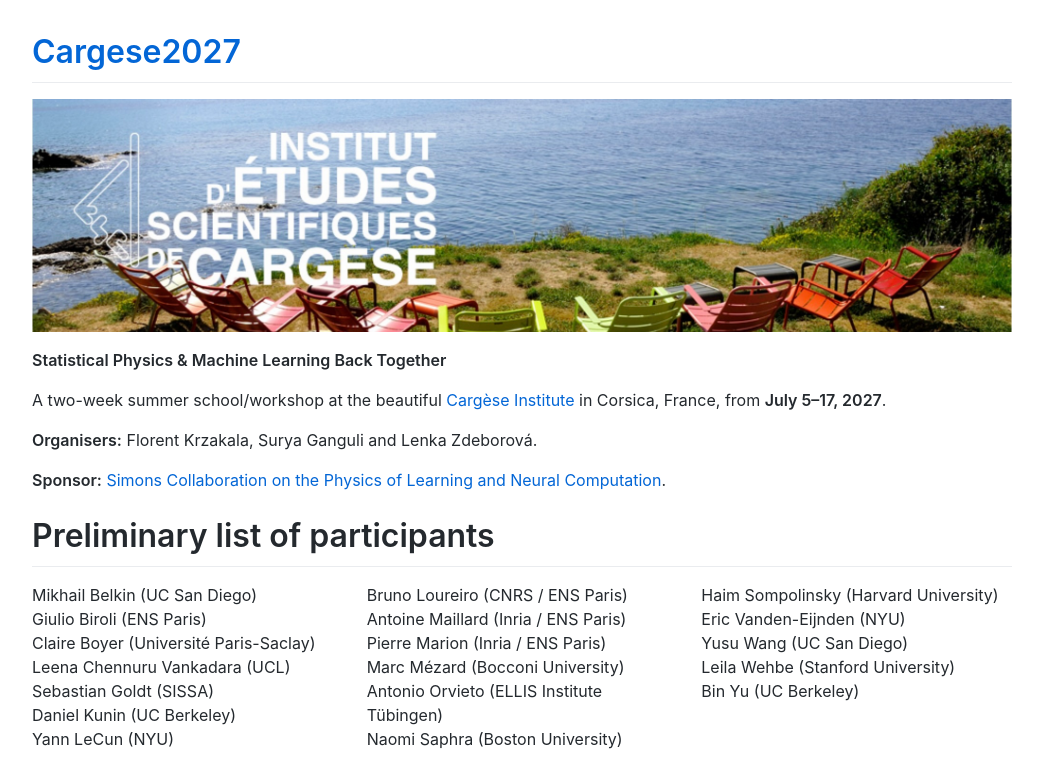
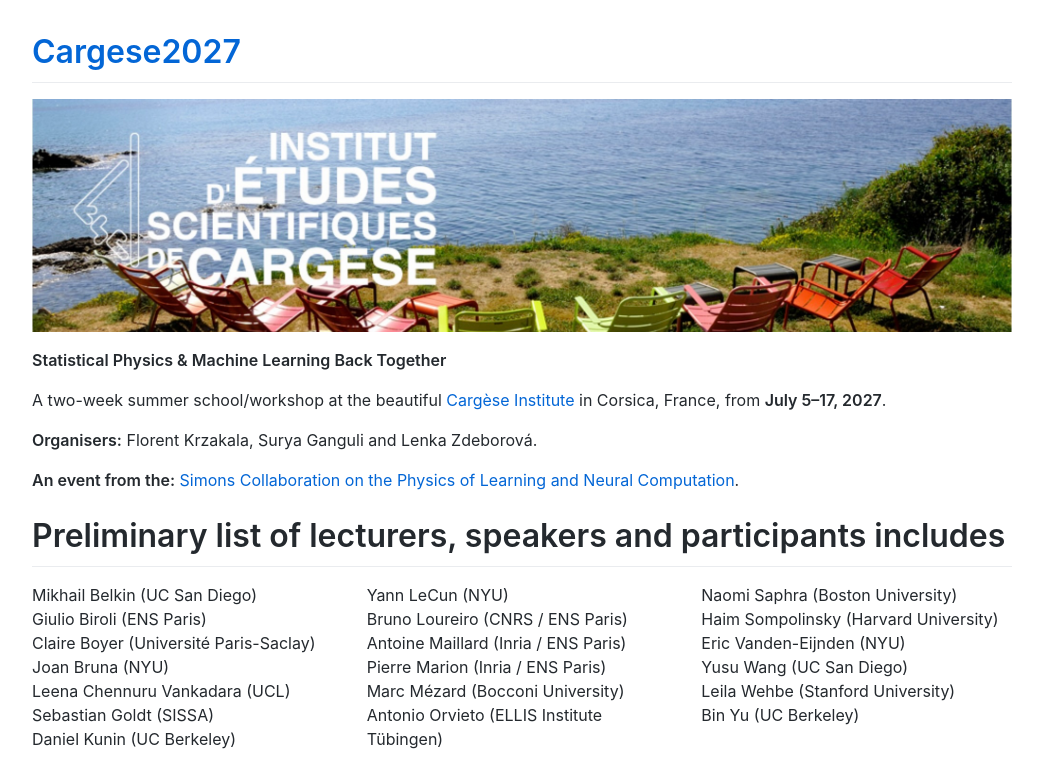
Before and after one commit to Cargese2027/cargese2027.github.io, a plain HTML site: page index.html in a window 1280 px wide. Shown: the top 773 px of the page, without its empty margins (118-1161 px from the left). Drawn offline with Linux system fonts and the light colour scheme.

Commit message:
Update sponsor and participants section in index.html

```diff
--- a/index.html
+++ b/index.html
@@ -29,14 +29,15 @@
 
       <p><strong>Organisers:</strong> Florent Krzakala, Surya Ganguli and Lenka Zdeborová.</p>
 
-      <p><strong>Sponsor:</strong> <a href="https://www.physicsoflearning.org/">Simons Collaboration on the Physics of Learning and Neural Computation</a>.</p>
+      <p><strong>An event from the:</strong> <a href="https://www.physicsoflearning.org/">Simons Collaboration on the Physics of Learning and Neural Computation</a>.</p>
 
-      <h1 id="participants">Preliminary list of participants</h1>
+      <h1 id="participants">Preliminary list of lecturers, speakers and participants includes</h1>
 
       <div class="participants" role="list">
         <div role="listitem">Mikhail Belkin (UC San Diego)</div>
         <div role="listitem">Giulio Biroli (ENS Paris)</div>
         <div role="listitem">Claire Boyer (Université Paris-Saclay)</div>
+        <div role="listitem">Joan Bruna (NYU)</div>
         <div role="listitem">Leena Chennuru Vankadara (UCL)</div>
         <div role="listitem">Sebastian Goldt (SISSA)</div>
         <div role="listitem">Daniel Kunin (UC Berkeley)</div>
```
